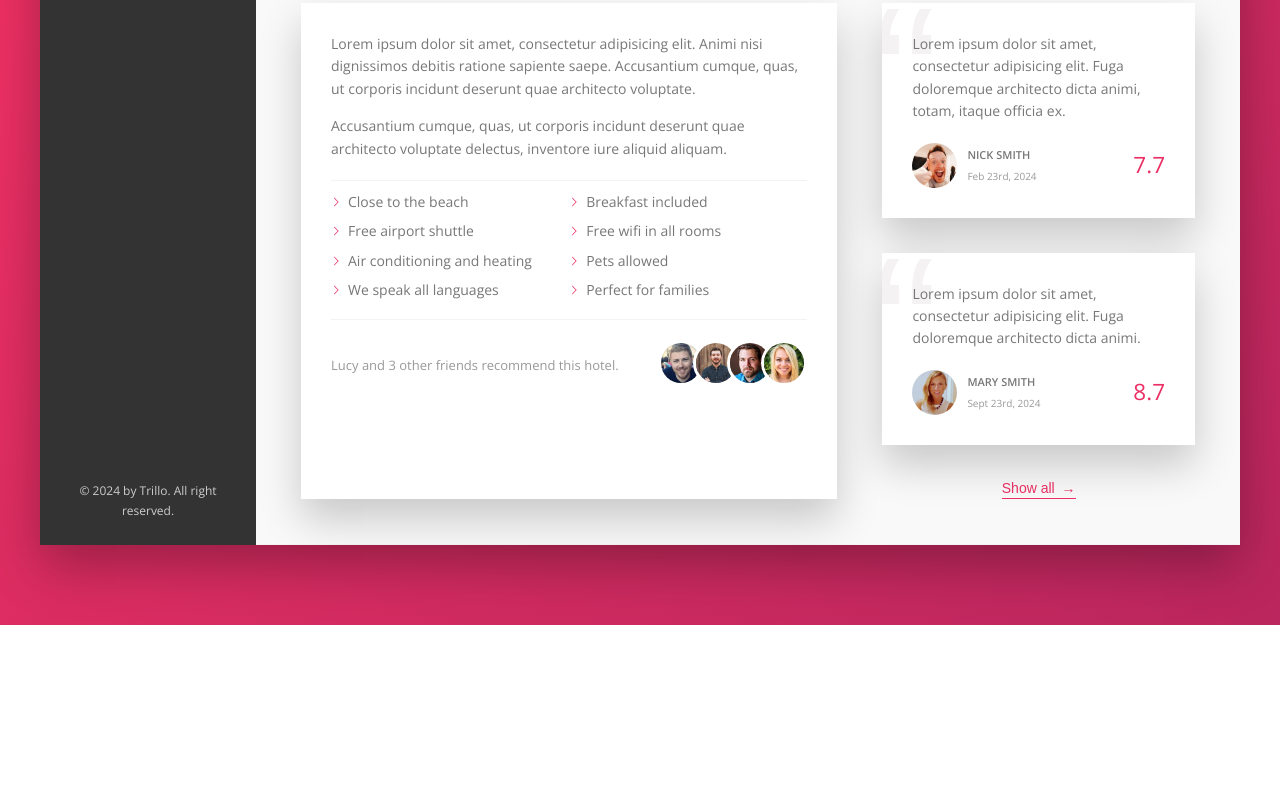
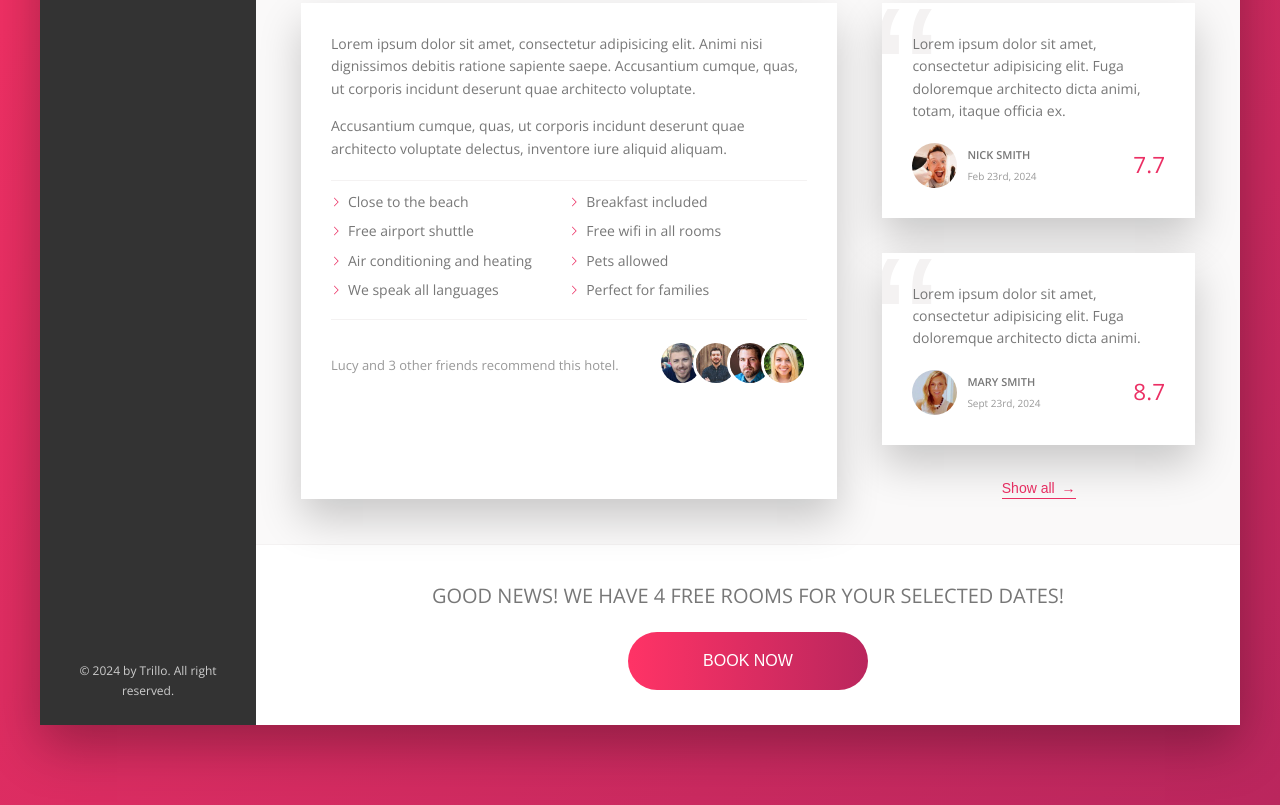
Before and after one commit to Ashoka2002/Trillo, a website: page index.html in a window 1280 px wide. Shown: the part 634-1439 px from the top of the page. Before the commit the page ends 1259 px from the top, so only its background shows below. Drawn offline with nearby package versions, Linux system fonts and the light colour scheme.

Commit message:
Building the CTA Section

```diff
--- a/index.html
+++ b/index.html
@@ -200,6 +200,14 @@
               <button class="btn-inline">Show all <span>&rarr;</span></button>
             </div>
           </div>
+
+          <div class="cta">
+            <h2 class="cta__book-now">Good news! We have 4 free rooms for your selected dates!</h2>
+            <button class="btn">
+              <span class="btn__visibal">Book now</span>
+              <span class="btn__invisibal">Only 4 rooms left</span>
+            </button>
+          </div>
         </main>
       </div>
     </div>
--- a/scss/_component.scss
+++ b/scss/_component.scss
@@ -437,3 +437,62 @@
     z-index: 1;
   }
 }
+
+///////////////////////////////////////
+///  CTA
+
+.cta {
+  padding: 3.5rem 0;
+  text-align: center;
+
+  &__book-now {
+    font-size: 2rem;
+    font-weight: 300;
+    text-transform: uppercase;
+    margin-bottom: 2rem;
+  }
+}
+
+.btn {
+  border: none;
+  font-size: 1.6rem;
+  font-weight: 300;
+  text-transform: uppercase;
+  background-image: linear-gradient(to right, var(--color-primary-light), var(--color-primary-dark));
+  color: var(--color-white);
+  border-radius: 100px;
+  cursor: pointer;
+  position: relative;
+  overflow: hidden;
+
+  & > * {
+    display: inline-block;
+    height: 100%;
+    width: 100%;
+    transition: all 0.2s;
+  }
+
+  &__visibal {
+    padding: 2rem 7.5rem;
+  }
+
+  &__invisibal {
+    padding: 2rem 0;
+    position: absolute;
+    top: -100%;
+    left: 0;
+  }
+
+  &:hover {
+    background-image: linear-gradient(to left, var(--color-primary-light), var(--color-primary-dark));
+  }
+  &:focus {
+    animation: pulsate 1s infinite;
+  }
+  &:hover &__visibal {
+    transform: translateY(100%);
+  }
+  &:hover &__invisibal {
+    top: 0;
+  }
+}
```
Also changed, not shown: css/style.css.
